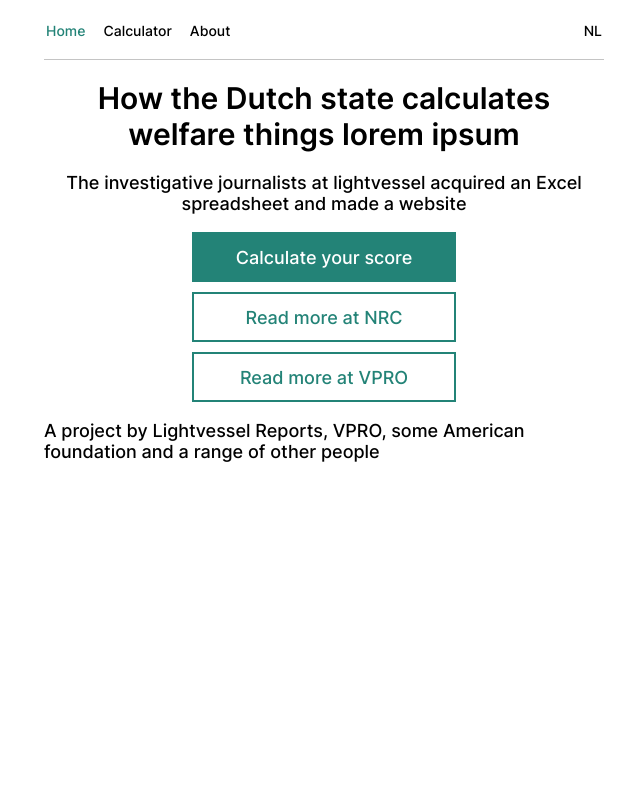
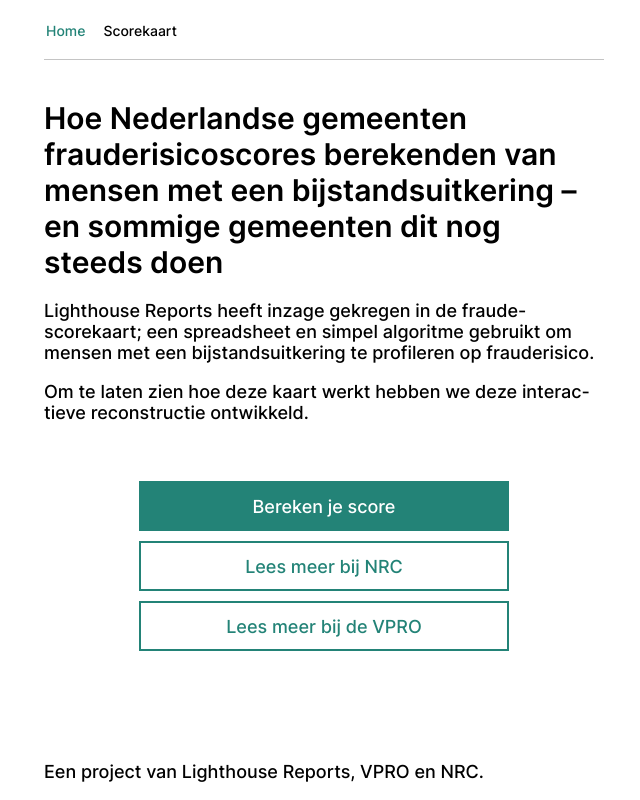
Before and after one commit to mseiderer/lighthouse-fraudscore, a React (Create React App) app: page / in a window 1280 px wide. Shown: the whole page, without its empty margins (316-956 px from the left). Built offline with nearby package versions, Linux system fonts and the light colour scheme.

Commit message:
localisation

```diff
--- a/src/App.css
+++ b/src/App.css
@@ -18,6 +18,7 @@
   padding-left: 2px;
   padding-right: 2px;
   border-bottom: 1px solid var(--divider-colour);
+  margin-bottom: 20px;
 }
 
 nav a {
@@ -48,10 +49,22 @@ nav a {
   margin-left: 20px;
   margin-right: 20px;
   flex-grow: 1;
+  display: flex;
+  flex-direction: column;
 }
 
 .hero {
-  text-align: center;
+  text-align: left;
+}
+
+.hero p {
+  hyphens: auto;
+}
+
+.credits {
+  flex-grow: 1;
+  display: flex;
+  align-items: flex-end;
 }
 
 .cta-buttons {
@@ -59,8 +72,16 @@ nav a {
   flex-direction: column;
   gap: 10px;
   align-items: center;
+  margin-top: 40px;
+  margin-bottom: 40px;
 }
 
-.cta-buttons > .btn {
-  width: 264px;
+.cta-buttons a {
+  display: block;
+  min-width: 264px;
+  width: 66%;
 }
+
+.cta-buttons .btn {
+  width: 100%;
+}
--- a/src/App.js
+++ b/src/App.js
@@ -14,19 +14,19 @@ export const App = () => {
             Home
           </NavLink>
           <NavLink
-            to='/calculator'
+            to='/scorekaart'
             className={({ isActive }) => (isActive ? "active" : undefined)}
           >
-            Calculator
+            Scorekaart
           </NavLink>
-          <NavLink
+          {/* <NavLink
             to='/about'
             className={({ isActive }) => (isActive ? "active" : undefined)}
           >
             About
-          </NavLink>
+          </NavLink> */}
         </nav>
-        <Link to='#'>NL</Link>
+        {/* <Link to='#'>NL</Link> */}
       </div>
       <Outlet />
     </div>
@@ -37,24 +37,35 @@ export const Home = () => {
   return (
     <div className='Home'>
       <div className='hero'>
-        <h1>How the Dutch state calculates welfare things lorem ipsum</h1>
+        <h1>
+          Hoe Nederlandse gemeenten frauderisicoscores berekenden van mensen met
+          een bijstandsuitkering – en sommige gemeenten dit nog steeds doen
+        </h1>
         <div className='hero-caption'>
           <p>
-            The investigative journalists at lightvessel acquired an Excel
-            spreadsheet and made a website
+            Lighthouse Reports heeft inzage gekregen in de fraudescorekaart; een
+            spreadsheet en simpel algoritme gebruikt om mensen met een
+            bijstandsuitkering te profileren op frauderisico.
+          </p>
+          <p>
+            Om te laten zien hoe deze kaart werkt hebben we deze interactieve
+            reconstructie ontwikkeld.
           </p>
         </div>
       </div>
       <div className='cta-buttons'>
-        <Button>Calculate your score</Button>
-        <Button secondary>Read more at NRC</Button>
-        <Button secondary>Read more at VPRO</Button>
+        <Link to='/scorekaart'>
+          <Button>Bereken je score</Button>
+        </Link>
+        <a href='https://nrc.nl' target='_blank' rel='noreferrer'>
+          <Button secondary>Lees meer bij NRC</Button>
+        </a>
+        <a href='https://vpro.nl' target='_blank' rel='noreferrer'>
+          <Button secondary>Lees meer bij de VPRO</Button>
+        </a>
       </div>
       <div className='credits'>
-        <p>
-          A project by Lightvessel Reports, VPRO, some American foundation and a
-          range of other people
-        </p>
+        <p>Een project van Lighthouse Reports, VPRO en NRC.</p>
       </div>
     </div>
   );
--- a/src/Calculator.css
+++ b/src/Calculator.css
@@ -2,6 +2,18 @@
   margin-left: 20px;
   margin-right: 20px;
   margin-bottom: 20px;
+}
+
+.Calculator .calculator-intro {
+  margin-bottom: 40px;
+}
+
+.Calculator .calculator-start-button {
+  display: flex;
+}
+
+.calculator-start-button input.btn {
+  min-width: 140px;
 }
 
 .SectionHeader {
--- a/src/Calculator.js
+++ b/src/Calculator.js
@@ -90,39 +90,30 @@ export const Calculator = () => {
     <div className='Calculator'>
       <div className='calculator-intro'>
         <div>
-          <h1>This is the headline</h1>
-          <div>
+          <h1>Fraudescorekaart</h1>
+          <div className='calculator-intro'>
             <p>
-              Select a model (you can change it later) and click some buttons
-              yolo. If you don’t feel like clicking some buttons, start with a
-              pre-filled example:
+              Bijna twintig jaar lang gebruikten verschillende Nederlandse
+              gemeenten de fraudescorekaart om mensen met een bijstandsuitkering
+              te profileren op frauderisico. In maart 2022 verkreeg Lighthouse
+              Reports de fraudescorekaart via een Wob-verzoek.
+            </p>
+            <p>
+              Hieronder vind je een interactieve reconstructie van de
+              fraudescorekaart. Deze reconstructie bevat dezelfde vragen,
+              antwoorden en berekeningen als de fraudescorekaart die Lighthouse
+              Reports heeft ontvangen.
             </p>
             {/* TODO */}
-            <p>Example for high address fraud risk</p>
-            <p>Example for high white fraud risk</p>
+            {/* <p>Example for high address fraud risk</p>
+            <p>Example for high white fraud risk</p> */}
           </div>
         </div>
-        {/* TODO */}
-        <Button onClick={() => navigate("arbeidsuren")}>Start</Button>
+        <div className='calculator-start-button'>
+          <Button onClick={() => navigate("arbeidsuren")}>Start</Button>
+        </div>
       </div>
-      <div className='calculator-form'>
-        {/* <Question
-          id='score'
-          onChange={(_, value) => setSelectedScore(value)}
-          options={[
-            { label: "Witte fraude", value: "witteFraude" },
-            { label: "Grijze fraude", value: "grijzeFraude" },
-            { label: "Zwarte fraude", value: "zwarteFraude" },
-            { label: "Vermogensfraude", value: "vermogensfraude" },
-            { label: "Samenlevingsfraude", value: "samenlevingsfraude" },
-            { label: "Adresfraude", value: "adresfraude" },
-          ]}
-          text='Select a score to see how your answers affect it. You get results for all scores at the end.'
-          title='Scoring algorithm'
-          value={selectedScore}
-        /> */}
-        {form}
-      </div>
+      <div className='calculator-form'>{form}</div>
       <ResultsTable
         results={results}
         selected={selectedScore}
@@ -315,8 +306,8 @@ export const Result = ({ title, description, score, onSelect, selected }) => {
             </Button>
           )}
           <div className='info-label'>
-            Select this scoring algorithm and see how your answers influence the
-            score.
+            Klik hier om te kijken hoe jouw antwoorden de score voor deze vorm
+            van fraude hebben beïnvloed
           </div>
         </div>
       </div>
--- a/src/Questions.js
+++ b/src/Questions.js
@@ -3,7 +3,7 @@ export const Questions = [
     id: "kernvariabelen",
     component: "section",
     title: "Kernvariabelen",
-    text: "TK these questions add a fixed amount to the final score or whatever.",
+    text: "De antwoorden op deze vragen voegen een vast puntenaantal toe aan de uiteindelijke risicoscores",
   },
   {
     id: "arbeidsuren",
@@ -266,7 +266,7 @@ export const Questions = [
     id: "versterkende_variabelen",
     component: "section",
     title: "Versterkende variabelen",
-    text: "These questions do some multiplication magic to the score.",
+    text: "Sommige antwoorden op deze vragen hebben een vermenigvuldigingsfactor die de uiteindelijke score verhogen",
   },
   {
     id: "woonlasten",
@@ -409,6 +409,18 @@ export const Questions = [
     id: "results",
     component: "section",
     title: "Results",
-    text: "Lorem ipsum here are the results. Everything over 1000 is high and triggers some protocol yolo.",
+    text: [
+      <p>
+        Hieronder vind je de scores die gebaseerd zijn op de antwoorden die je
+        hebt gegeven. Bij de fraudescorekaart worden alle scores boven 1000
+        gezien als 'hoog risico'.
+      </p>,
+      <p>
+        Er is geen gestandaardiseerde wijze waarop de kaart werd gebruikt door
+        gemeenten. In sommige gemeenten werden mensen met een hoge score vaker
+        en strenger gecontroleerd, bijvoorbeeld door middel van een huisbezoek,
+        in vergelijking met mensen met een lage score.
+      </p>,
+    ],
   },
 ];
--- a/src/Scores.js
+++ b/src/Scores.js
@@ -1,32 +1,38 @@
 export const Scores = [
   {
     title: "Witte fraude",
-    description: "TK",
+    description:
+      "Als iemand met een uitkering daarnaast ook werkt, en voor dit werk wel belasting afdraagt, maar deze inkomsten niet vermeld bij de uitkeringsinstantie.",
     id: "witteFraude",
   },
   {
     title: "Grijze fraude",
-    description: "TK",
+    description:
+      "Als iemand met een uitkering deels gewerkte uren of ontvangen inkomen niet vermeld bij de uitkeringsinstantie.",
     id: "grijzeFraude",
   },
   {
     title: "Zwarte fraude",
-    description: "TK",
+    description:
+      "Als iemand met een uitkering daarnaast ook werkt, zonder over deze inkomsten belasting af dragen, en deze inkomsten niet vermeld bij de uitkeringsinstantie.",
     id: "zwarteFraude",
   },
   {
     title: "Vermogensfraude",
-    description: "TK",
+    description:
+      "Als iemand met een uitkering eigen vermogen niet vermeld bij de uitkeringsinstantie.",
     id: "vermogensfraude",
   },
   {
     title: "Samenlevingsfraude",
-    description: "TK",
+    description:
+      "Als iemand een uitkering ontvangt alszijnde alleen wonend, terwijl deze persoon een huishouden deelt.",
     id: "samenlevingsfraude",
   },
   {
     title: "Adresfraude",
-    description: "TK",
+    description:
+      "Als iemand zichzelf bewust op een ander adres dan het woonadres heeft ingeschreven.",
     id: "adresfraude",
   },
 ];
--- a/src/index.css
+++ b/src/index.css
@@ -26,6 +26,8 @@ body {
   font-size: 18px;
   /* -webkit-font-smoothing: antialiased; */
   /* -moz-osx-font-smoothing: grayscale; */
+  width: 100vw;
+  overflow-x: hidden;
 }
 
 h1 {
--- a/src/index.js
+++ b/src/index.js
@@ -1,6 +1,6 @@
 import React from "react";
 import ReactDOM from "react-dom/client";
-import { BrowserRouter, HashRouter, Route, Routes } from "react-router-dom";
+import { HashRouter, Route, Routes } from "react-router-dom";
 import "./index.css";
 import { About, App, Home } from "./App";
 import { Calculator } from "./Calculator";
@@ -13,7 +13,7 @@ root.render(
         <Route path='/embedded' element={<Calculator />} />
         <Route path='/' element={<App />}>
           <Route path='/' element={<Home />} />
-          <Route path='calculator' element={<Calculator />} />
+          <Route path='scorekaart' element={<Calculator />} />
           <Route path='about' element={<About />} />
         </Route>
       </Routes>
```
